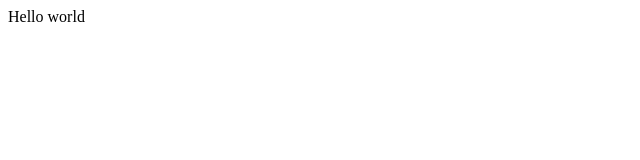
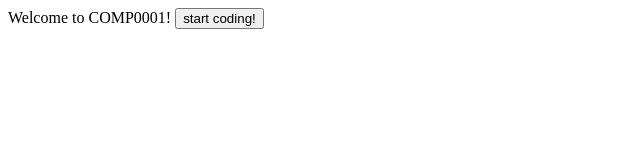
Before and after one commit to Tyler-44/COMP0001_HTML, a plain HTML site: page index.html in a window 1280 px wide. Shown: the whole page, without its empty margins (0-640 px from the left). Drawn offline with Linux system fonts and the light colour scheme.

Commit message:
Update index.html
start coding button

```diff
--- a/index.html
+++ b/index.html
@@ -9,7 +9,9 @@
 </head>
 
 <body>
-  Hello world
+  Welcome to COMP0001!
+
+  <button>start coding!</button>
   <script src="script.js"></script>
 </body>
 
```
